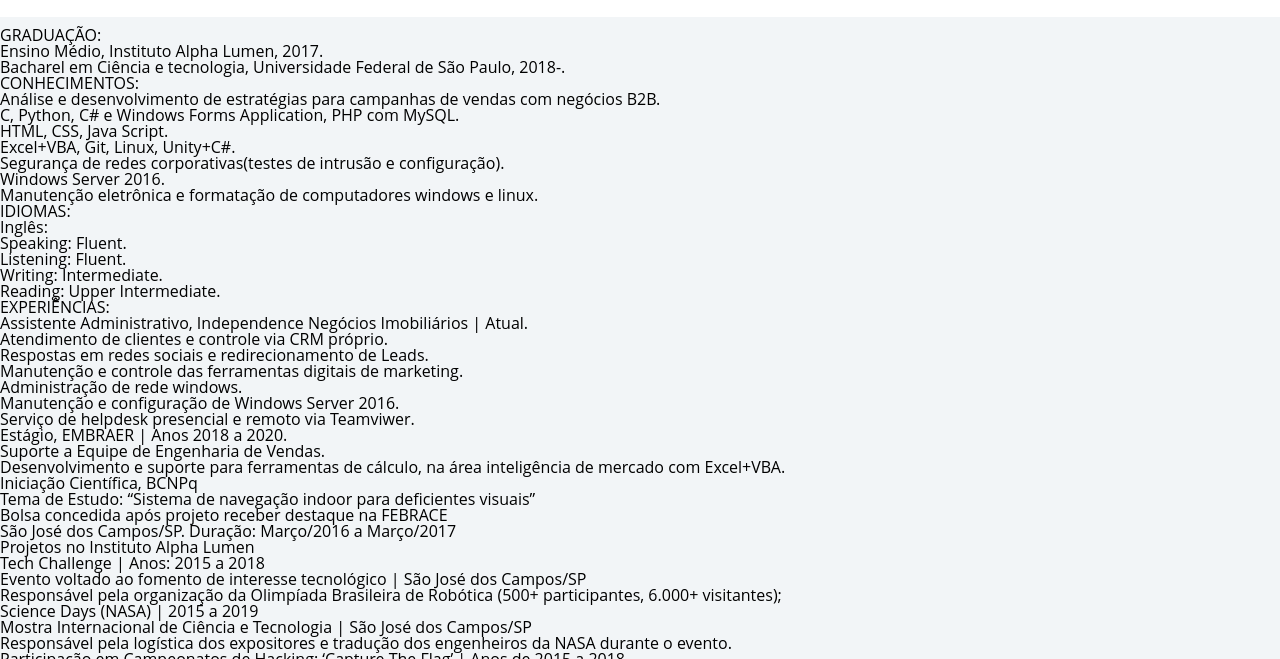
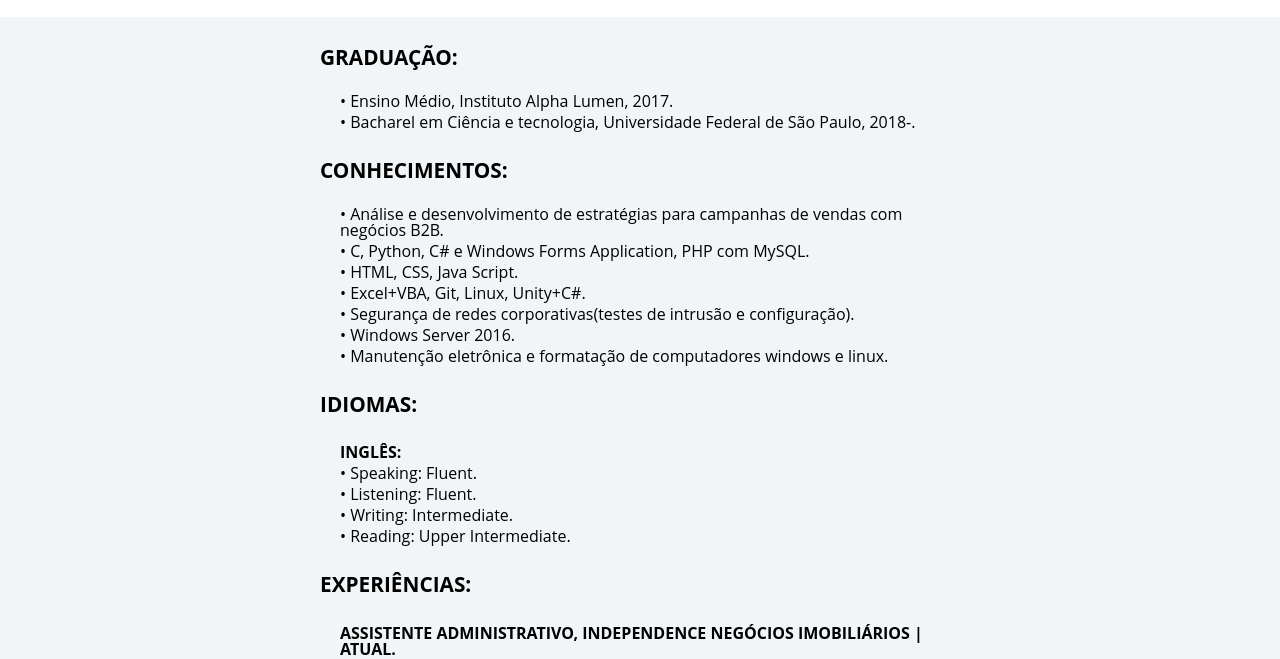
Before and after one commit to gustavorodr/portifolio_pessoal, a plain HTML site: page projetos.html in a window 1280 px wide. Shown: the part 61-720 px from the top of the page. Drawn offline with Linux system fonts and the light colour scheme.

Commit message:
estilização basica do conteudo do resume

```diff
--- a/css/flexbox.css
+++ b/css/flexbox.css
@@ -48,3 +48,8 @@
     align-items: center;
     justify-content: space-between;
 }
+/*css da parte de projetos*/
+.conteudoPrincipal-projetos{
+	display: flex;
+    flex-flow: column wrap;
+}
--- a/css/style.css
+++ b/css/style.css
@@ -175,3 +175,30 @@
 .videos{
 	margin: 30px 30px 30px 30px;
 }
+/*css da parte de projetos*/
+.conteudoPrincipal-projetos{
+	margin: 30px auto;
+	width: 50%;
+	align-content: center;
+}
+.conteudoPrincipal-projetos h2{
+	text-transform: uppercase;
+	font-weight: bold;
+	font-size: 1.3em;
+	margin-bottom: 20px;
+}
+.conteudoPrincipal-projetos ul{
+	margin-bottom: 30px;
+}
+.conteudoPrincipal-projetos h3{
+	text-transform: uppercase;
+	font-weight: bold;
+	font-size: 1em;
+	margin:10px 0 0 20px;
+}
+.conteudoPrincipal-projetos p{
+	margin:5px 0 0 20px;
+}
+.conteudoPrincipal-projetos p::before{
+	content: "•	";
+}
--- a/projetos.html
+++ b/projetos.html
@@ -27,7 +27,7 @@
 
 	</header>
 
-	<main class="conteudoPrincipal">
+	<main class="conteudoPrincipal-projetos">
 	<h2>GRADUAÇÃO:</h2>
 	<ul>
 		<li>
```
